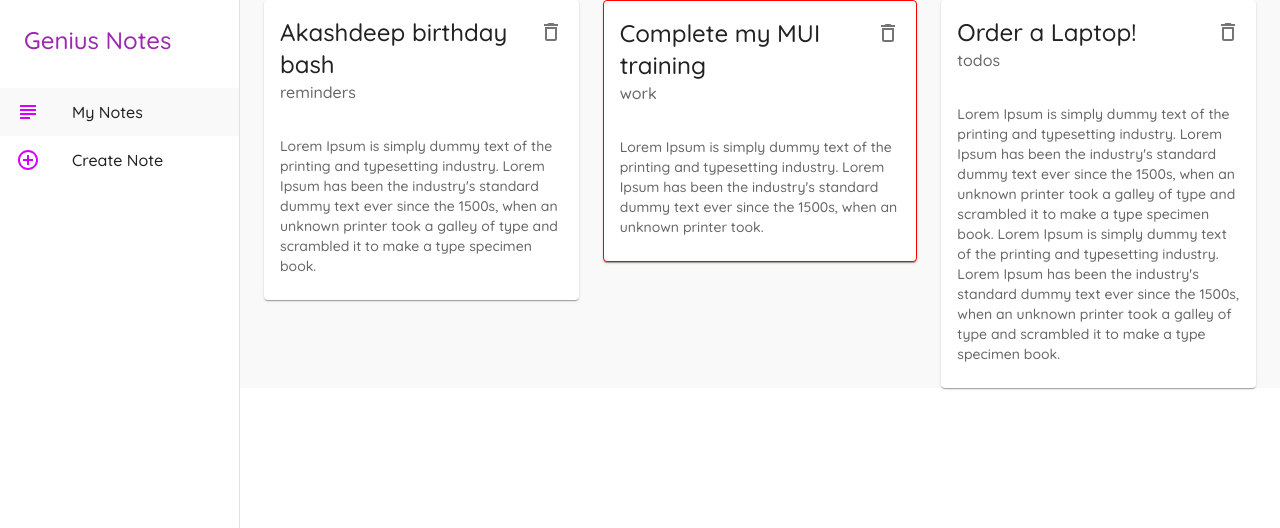
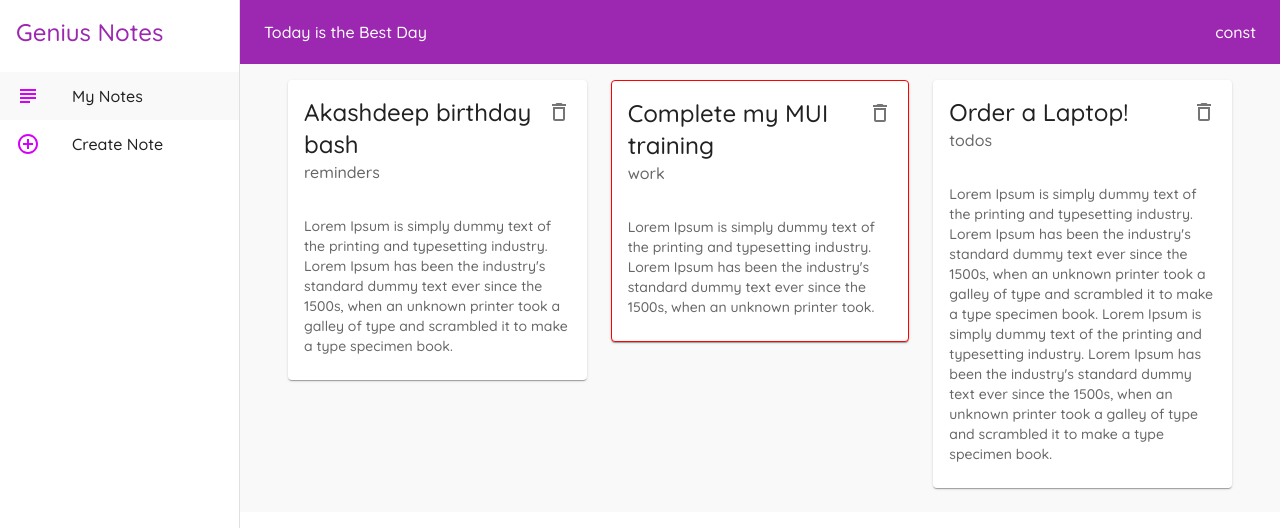
Before and after one commit to constgenius/notesapp_ReactMaterialUI, a React (Vite) app: page / in a window 1280 px wide. Shown: the top 528 px of the page. Built offline with nearby package versions, Linux system fonts and the light colour scheme; data requests are answered from the project's data file.

Commit message:
Tutorial-16

```diff
--- a/src/components/Layout.jsx
+++ b/src/components/Layout.jsx
@@ -9,6 +9,9 @@ import ListItemIcon from '@mui/material/ListItemIcon';
 import ListItemText from '@mui/material/ListItemText';
 import { SubjectOutlined, AddCircleOutlineOutlined } from '@mui/icons-material';
 import { useNavigate, useLocation } from 'react-router-dom';
+import AppBar from '@mui/material/AppBar';
+import Toolbar from '@mui/material/Toolbar';
+import { useTheme } from '@mui/styles';
 
 const drawerWidth = 240;
 const menuItems = [
@@ -28,9 +31,17 @@ const menuItems = [
 const Layout = ({ children }) => {
   const navigate = useNavigate();
   const location = useLocation();
+  const theme = useTheme();
   return (
     <Box sx={{ display: "flex" }}>
       {/* app bar */}
+      <AppBar position='fixed' elevation={0} sx={{ width: `calc(100% - ${drawerWidth}px)`, marginLeft: `${drawerWidth}` }}>
+        <Toolbar>
+          <Typography sx={{ flexGrow: 1 }}>Today is the Best Day</Typography>
+          <Typography>const</Typography>
+
+        </Toolbar>
+      </AppBar>
 
       {/* Side Bar */}
       <Drawer
@@ -45,7 +56,7 @@ const Layout = ({ children }) => {
         variant="permanent"
         anchor="left"
       >
-        <Typography variant='h5' sx={{ p: 3, color: "primary.main" }}>Genius Notes</Typography>
+        <Typography variant='h5' sx={{ p: 2, color: "primary.main" }}>Genius Notes</Typography>
 
 
         {/* Lists and List Items */}
@@ -66,7 +77,7 @@ const Layout = ({ children }) => {
 
       </Drawer>
 
-      <Box sx={{ width: "100%", backgroundColor: "#f9f9f9" }}>
+      <Box sx={{ width: "100%", backgroundColor: "#f9f9f9", flexGrow: 1, marginTop: `${theme.mixins.toolbar.minHeight}px`, padding: 3 }}>
         {children}
       </Box>
 
```
